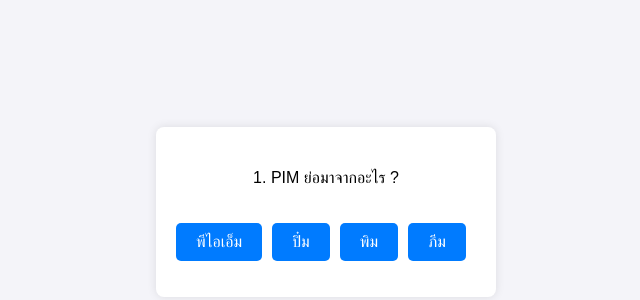
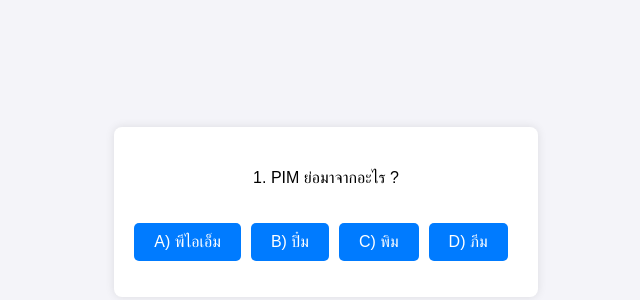
Before and after one commit to udsaneeshereen/Homework2, a plain HTML site: page index.html in a window 1280 px wide. Shown: the part 188-488 px from the top of the page, without its empty margins (314-954 px from the left). Drawn offline with Linux system fonts and the light colour scheme.

Commit message:
fix play again

```diff
--- a/index.html
+++ b/index.html
@@ -11,11 +11,12 @@
       <h1></h1>
       <p id="question">Question is here</p>
       <div id="answer-button">
-        <button class="btn">A) Answer 1</button>
-        <button class="btn">B) Answer 2</button>
-        <button class="btn">C) Answer 3</button>
-        <button class="btn">D) Answer 4</button>
+        <button class="btn">Answer 1</button>
+        <button class="btn">Answer 2</button>
+        <button class="btn">Answer 3</button>
+        <button class="btn">Answer 4</button>
       </div>
+
       <p id="result"></p>
       <button class="n-btn" id="next-button">Next question</button>
     </div>
--- a/script.js
+++ b/script.js
@@ -2,19 +2,19 @@ const questions = [
   {
     question: "PIM ย่อมาจากอะไร ?",
     answers: [
-      { text: "พีไอเอ็ม", correct: true },
-      { text: "ปิ๋ม", correct: false },
-      { text: "พิม", correct: false },
-      { text: "ภีม", correct: false },
+      { text: "A) พีไอเอ็ม", correct: true },
+      { text: "B) ปิ๋ม", correct: false },
+      { text: "C) พิม", correct: false },
+      { text: "D) ภีม", correct: false },
     ],
   },
   {
     question: "NPRU ตั้งมากี่ปีแล้ว ?",
     answers: [
-      { text: "50", correct: false },
-      { text: "66", correct: false },
-      { text: "87", correct: false },
-      { text: "88", correct: true },
+      { text: "A) 50", correct: false },
+      { text: "B) 66", correct: false },
+      { text: "C) 87", correct: false },
+      { text: "D) 88", correct: true },
     ],
   },
 ];
@@ -87,6 +87,7 @@ function showScore() {
   result.style.display = "none";
   nextButton.innerHTML = "Play Again!!";
   nextButton.style.display = "block";
+  //location.reload();
 }
 
 function handleNextButton() {
@@ -102,7 +103,8 @@ nextButton.addEventListener("click", () => {
   if (currentQuestionIndex < questions.length) {
     handleNextButton();
   } else {
-    startQuiz();
+    //startQuiz();
+    location.reload();
   }
 });
 
```
